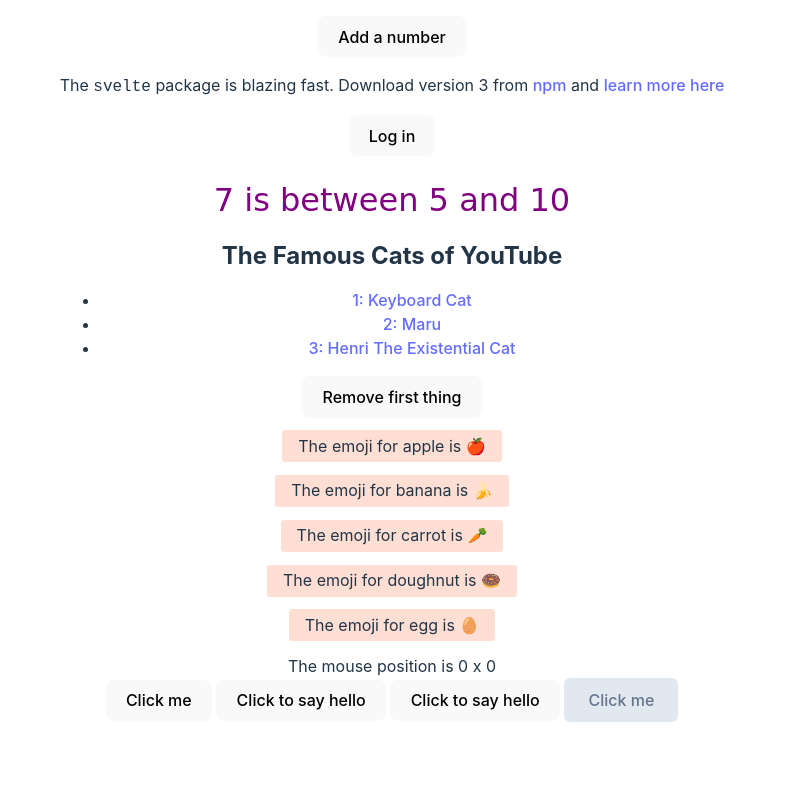
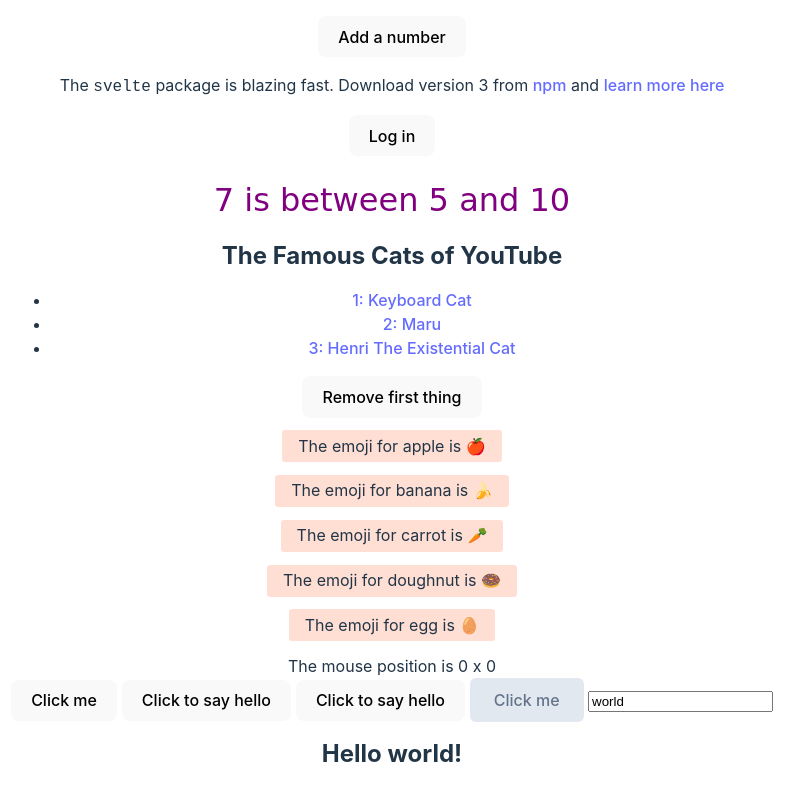
Before and after one commit to henrikvilhelmberglund/todo-svelte, a Svelte app: page / in a window 1280 px wide. Shown: the part 826-1626 px from the top of the page, without its empty margins (248-1052 px from the left). Before the commit the page ends 1580 px from the top, so only its background shows below. Built offline with nearby package versions, Linux system fonts and the light colour scheme; the HTML template or start-up script is replaced by a standard one.

Commit message:
add bind:value

```diff
--- a/src/App.svelte
+++ b/src/App.svelte
@@ -73,6 +73,8 @@
   function handleClickNew2() {
     alert("Button Clicked");
   }
+
+  let nameNew = "world";
 </script>
 
 <main>
@@ -160,7 +162,11 @@
 
   <Inner on:message={handleMessage} />
   <Outer on:message={handleMessage} />
+
   <CustomButton on:click={handleClickNew2} />
+
+  <input bind:value={nameNew} />
+  <h2>Hello {nameNew}!</h2>
 </main>
 
 <style>
```
